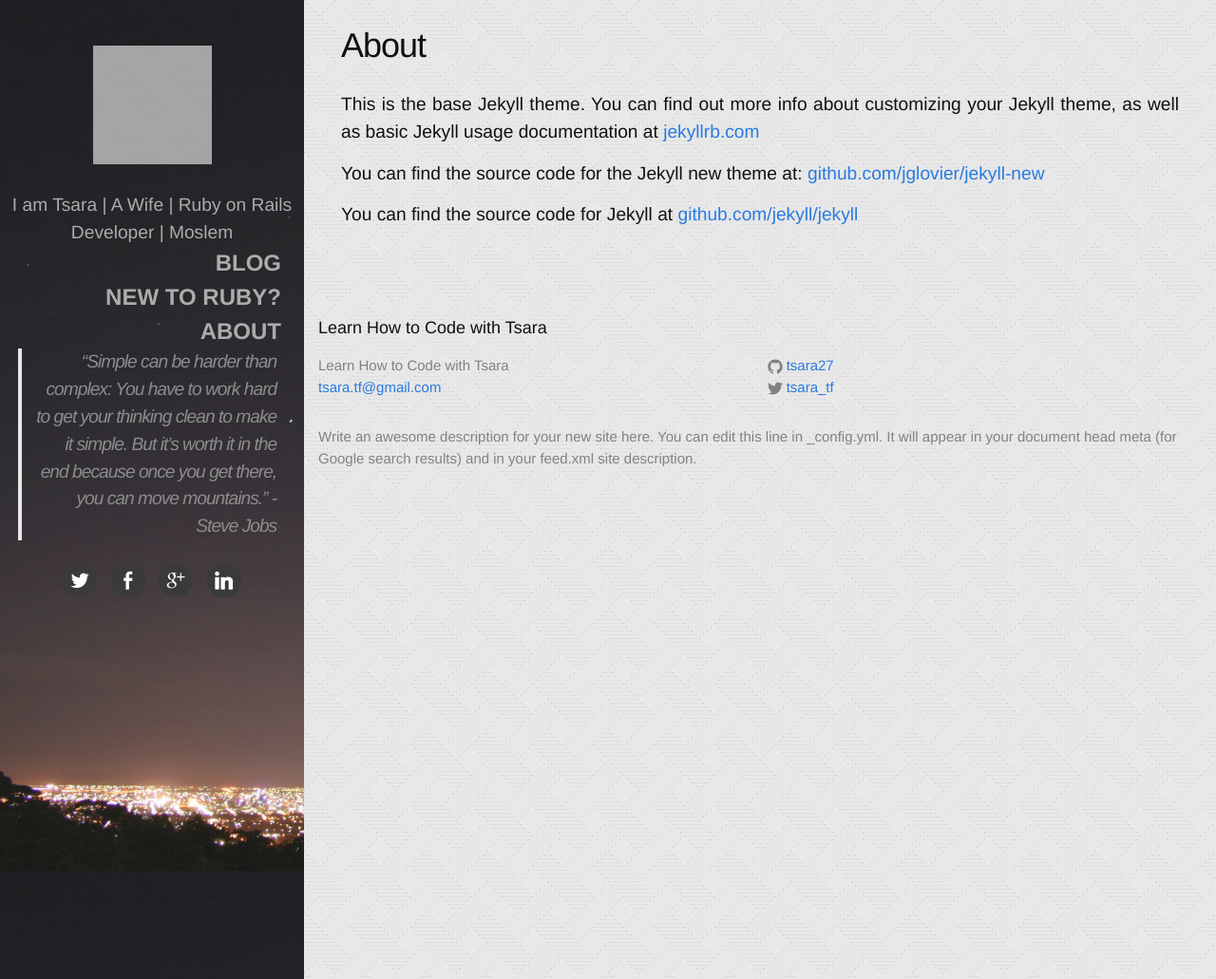
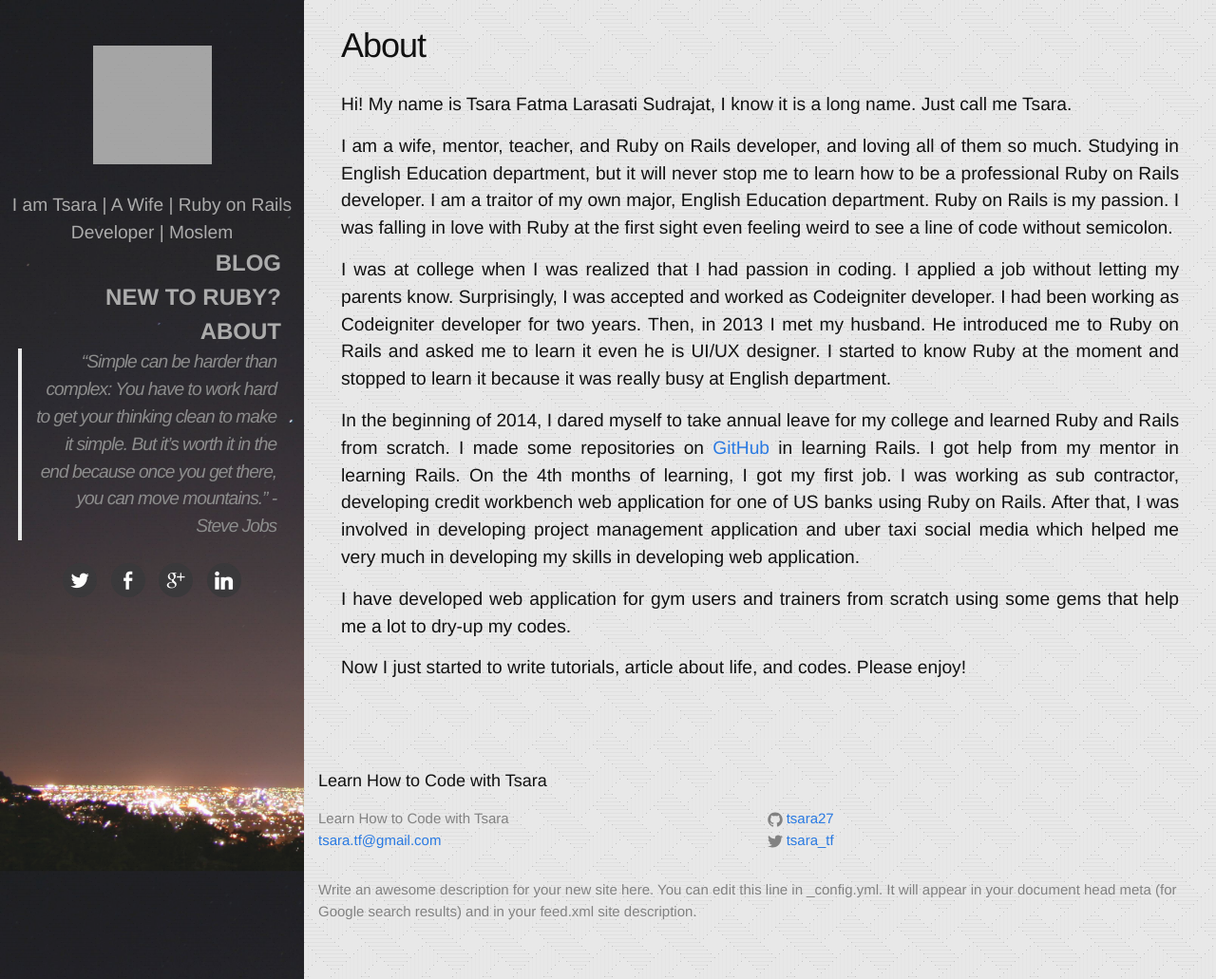
Before and after one commit to tsara27/my_website, a Jekyll site: the page built from about.md, in a window 1280 px wide and 1031 px high. Shown: the whole window at 95% size. Built offline with Jekyll 4.4.1, drawn with Linux system fonts in a browser that asks for light colours; nearby versions of some CDN libraries; some web fonts are replaced; grey boxes are pictures that could not be loaded.

Commit message:
modify about

```diff
--- a/about.md
+++ b/about.md
@@ -4,8 +4,15 @@ title: About
 permalink: /about/
 ---
 
-This is the base Jekyll theme. You can find out more info about customizing your Jekyll theme, as well as basic Jekyll usage documentation at [jekyllrb.com](http://jekyllrb.com/)
+Hi! My name is Tsara Fatma Larasati Sudrajat, I know it is a long name. Just call me Tsara.
 
-You can find the source code for the Jekyll new theme at: [github.com/jglovier/jekyll-new](https://github.com/jglovier/jekyll-new)
+I am a wife, mentor, teacher, and Ruby on Rails developer, and loving all of them so much. Studying in English Education department, but it will never stop me to learn how to be a professional Ruby on Rails developer. I am a traitor of my own major, English Education department. Ruby on Rails is my passion. I was falling in love with Ruby at the first sight even feeling weird to see a line of code without semicolon.
 
-You can find the source code for Jekyll at [github.com/jekyll/jekyll](https://github.com/jekyll/jekyll)
+I was at college when I was realized that I had passion in coding. I applied a job without letting my parents know. Surprisingly, I was accepted and worked as Codeigniter developer. I had been working as Codeigniter developer for two years. Then, in 2013 I met my husband. He introduced me to Ruby on Rails and asked me to learn it even he is UI/UX designer. I started to know Ruby at the moment and stopped to learn it because it was really busy at English department.
+
+In the beginning of 2014, I dared myself to take annual leave for my college and learned Ruby and Rails from scratch. I made some repositories on [GitHub](https://github.com/tsara27/)
+ in learning Rails. I got help from my mentor in learning Rails. On the 4th months of learning, I got my first job. I was working as sub contractor, developing credit workbench web application for one of US banks using Ruby on Rails. After that, I was involved in developing project management application and uber taxi social media which helped me very much in developing my skills in developing web application.
+
+I have developed web application for gym users and trainers from scratch using some gems that help me a lot to dry-up my codes.
+
+Now I just started to write tutorials, article about life, and codes. Please enjoy!
```
